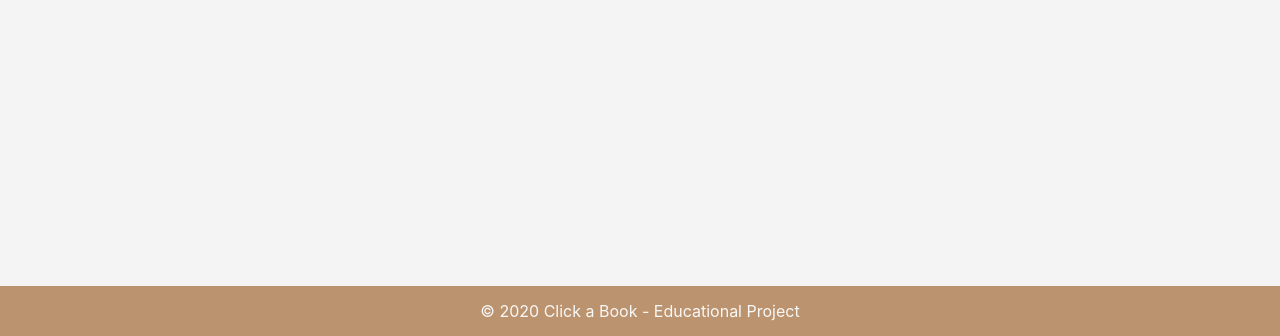
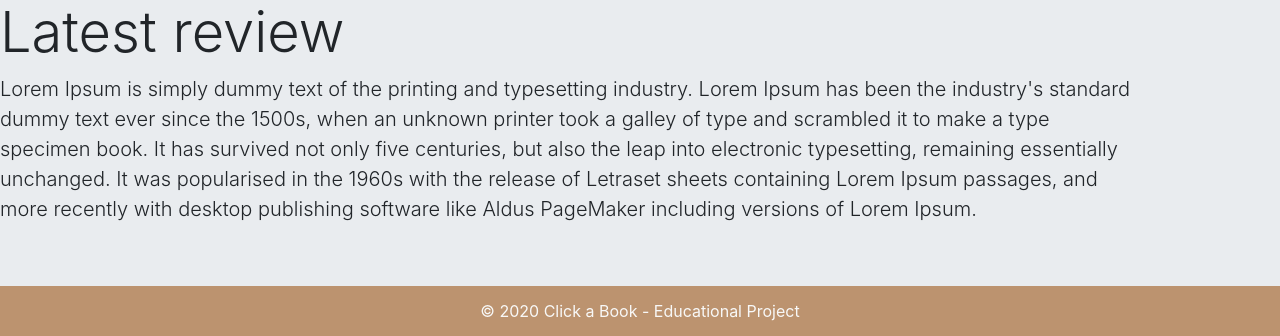
Before and after one commit to andreeaiosip/click-a-book, a Flask app: template templates/base.html in a window 1280 px wide. Shown: the part 464-800 px from the top of the page. Run offline with Flask 2, Linux system fonts and the light colour scheme; the template is opened without the code that fills it, so the values that code supplies are empty; some libraries are stand-ins or nearby versions.

Commit message:
Base.html linked at navlinks

```diff
--- a/templates/base.html
+++ b/templates/base.html
@@ -39,9 +39,18 @@
                </div>
              </div>
       <div>
-         <p>
-
-         </p>
+         <div class="jumbotron jumbotron-fluid">
+            <div class="container">
+              <h1 class="display-4">Latest review</h1>
+              <p class="lead">Lorem Ipsum is simply dummy text of the printing and typesetting industry.
+                 Lorem Ipsum has been the industry's standard dummy text ever since the 1500s, when an
+                 unknown printer took a galley of type and scrambled it to make a type specimen book. It
+                  has survived not only five centuries, but also the leap into electronic typesetting,
+                  remaining essentially unchanged. It was popularised in the 1960s with the release of
+                  Letraset sheets containing Lorem Ipsum passages, and more recently with desktop
+                  publishing software like Aldus PageMaker including versions of Lorem Ipsum.</p>
+            </div>
+          </div>
       </div>
 
 
--- a/templates/login.html
+++ b/templates/login.html
@@ -21,10 +21,10 @@
                <div class="collapse navbar-collapse" id="navbarToggler">
                   <ul class="navbar-nav ml-auto mt-2 mt-lg-0">
                      <li class="nav-item active">
-                        <a class="nav-link hvr-box-shadow-outset" href="#" ><i class="fa fa-fw fa-home" aria-hidden="true"></i>HOME <span class="sr-only">(current)</span></a>
+                        <a class="nav-link hvr-box-shadow-outset" href="base.html" ><i class="fa fa-fw fa-home" aria-hidden="true"></i>HOME <span class="sr-only">(current)</span></a>
                      </li>
                      <li class="nav-item">
-                        <a class="nav-link hvr-box-shadow-outset" href="#"><i class="fa fa-user-plus" aria-hidden="true"></i>REGISTER</a>
+                        <a class="nav-link hvr-box-shadow-outset" href="base.html"><i class="fa fa-user-plus" aria-hidden="true"></i>REGISTER</a>
                      </li>
                      <li class="nav-item">
                         <a class="nav-link hvr-box-shadow-outset" href="login.html"><i class="fa fa-fw fa-sign-in" aria-hidden="true"></i>LOGIN</a>
```
